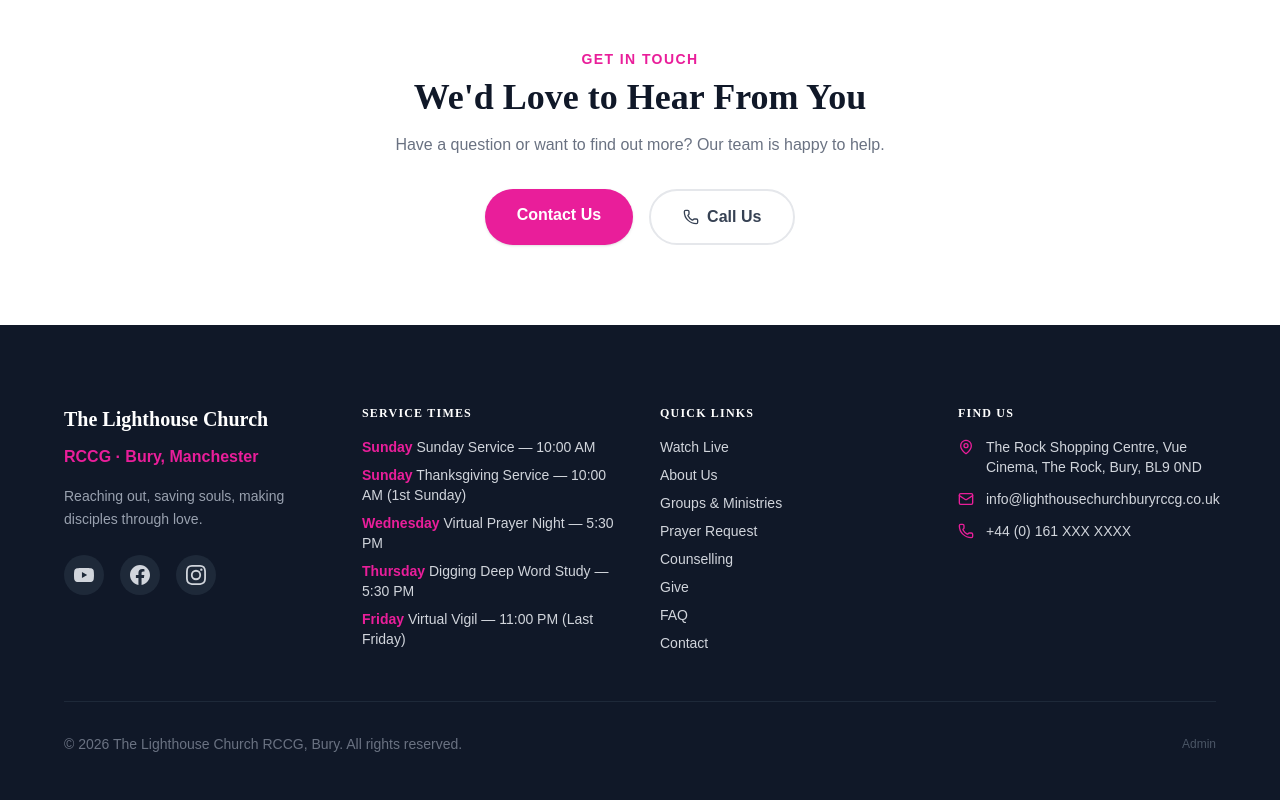
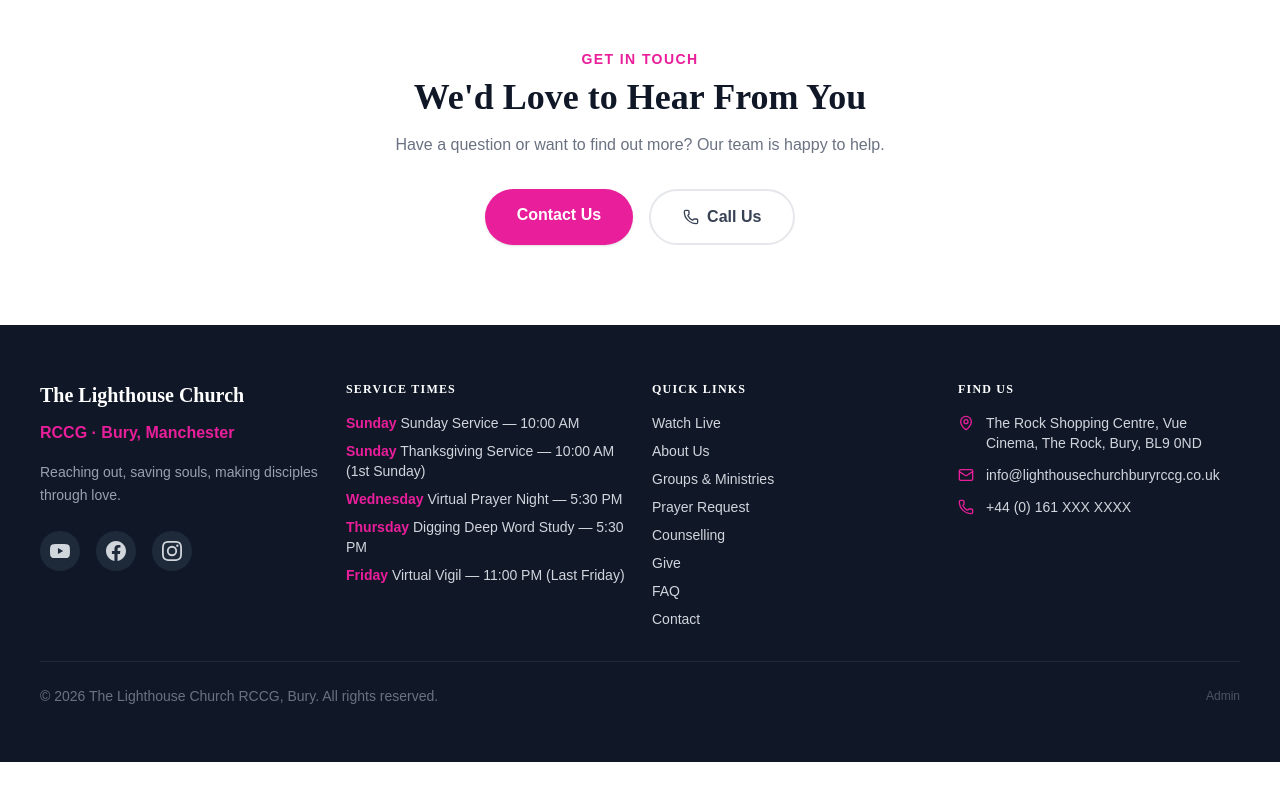
Before and after one commit to Coolzymccooy/lhp_app, a React (Vite) app in the folder client/: page / in a window 1280 px wide. Shown: the part 4387-5187 px from the top of the page. After the commit the page ends 5149 px from the top, so only its background shows below. Built offline with nearby package versions, Linux system fonts and the light colour scheme.

Commit message:
fix: younger Young Adults + masculine Men's photos; compact footer; AI Copilot card opens assistant

```diff
--- a/client/src/components/layout/Footer.tsx
+++ b/client/src/components/layout/Footer.tsx
@@ -29,8 +29,8 @@ function InstagramSvg({ className }: { className?: string }) {
 export default function Footer() {
   return (
     <footer className="bg-gray-900 text-gray-300">
-      <div className="container-max section-pad">
-        <div className="grid grid-cols-1 md:grid-cols-2 lg:grid-cols-4 gap-10">
+      <div className="container-max py-12 md:py-14">
+        <div className="grid grid-cols-2 lg:grid-cols-4 gap-x-6 gap-y-8">
           {/* Brand */}
           <div>
             <h3 className="text-white text-xl font-bold mb-3">{site.shortName}</h3>
@@ -98,7 +98,7 @@ export default function Footer() {
           </div>
         </div>
 
-        <div className="border-t border-gray-800 mt-12 pt-8 flex flex-col sm:flex-row items-center justify-between gap-4 text-sm text-gray-500">
+        <div className="border-t border-gray-800 mt-8 pt-6 flex flex-col sm:flex-row items-center justify-between gap-4 text-sm text-gray-500">
           <p>&copy; {new Date().getFullYear()} {site.name}, Bury. All rights reserved.</p>
           <Link to="/admin/login" className="text-gray-600 hover:text-gray-400 text-xs transition-colors">Admin</Link>
         </div>
--- a/client/src/components/ui/AIChat.tsx
+++ b/client/src/components/ui/AIChat.tsx
@@ -29,6 +29,13 @@ export default function AIChat() {
   useEffect(() => {
     bottomRef.current?.scrollIntoView({ behavior: 'smooth' });
   }, [messages]);
+
+  // Allow other parts of the site (e.g. the "AI Copilot" quick-resource card) to open the chat.
+  useEffect(() => {
+    const handler = () => setOpen(true);
+    window.addEventListener('lhp:open-ai', handler);
+    return () => window.removeEventListener('lhp:open-ai', handler);
+  }, []);
 
   async function send(text?: string) {
     const query = (text ?? input).trim();
--- a/client/src/pages/HomePage.tsx
+++ b/client/src/pages/HomePage.tsx
@@ -187,7 +187,15 @@ export default function HomePage() {
           </div>
           <div className="grid grid-cols-2 sm:grid-cols-4 gap-4">
             {QUICK_RESOURCES.map(({ icon: Icon, label, to, external }) => (
-              external ? (
+              label === 'AI Copilot' ? (
+                <button key={label} type="button" onClick={() => window.dispatchEvent(new Event('lhp:open-ai'))}
+                  className="group flex flex-col items-center gap-3 p-5 bg-gray-900 border border-gray-800 rounded-2xl hover:border-amber-500/50 hover:bg-gray-800 transition-all text-center cursor-pointer">
+                  <div className="w-12 h-12 rounded-full bg-amber-500/10 flex items-center justify-center group-hover:bg-amber-500/20 transition-colors">
+                    <Icon className="w-6 h-6 text-amber-400" />
+                  </div>
+                  <span className="text-sm font-semibold text-gray-300 group-hover:text-white transition-colors leading-tight">{label}</span>
+                </button>
+              ) : external ? (
                 <a key={label} href={to} target="_blank" rel="noreferrer"
                   className="group flex flex-col items-center gap-3 p-5 bg-gray-900 border border-gray-800 rounded-2xl hover:border-amber-500/50 hover:bg-gray-800 transition-all text-center">
                   <div className="w-12 h-12 rounded-full bg-amber-500/10 flex items-center justify-center group-hover:bg-amber-500/20 transition-colors">
```
Also changed, not shown: client/public/assets/mensfellowship.webp, client/public/assets/youngadults.webp.
